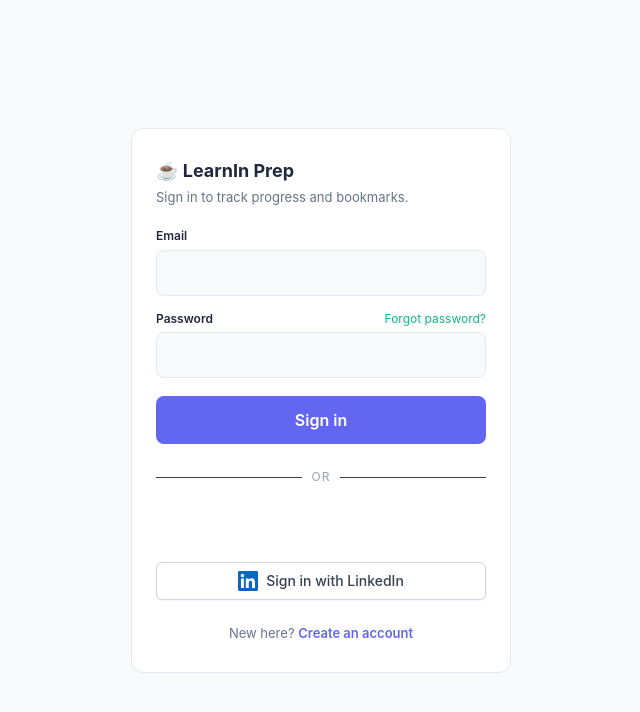
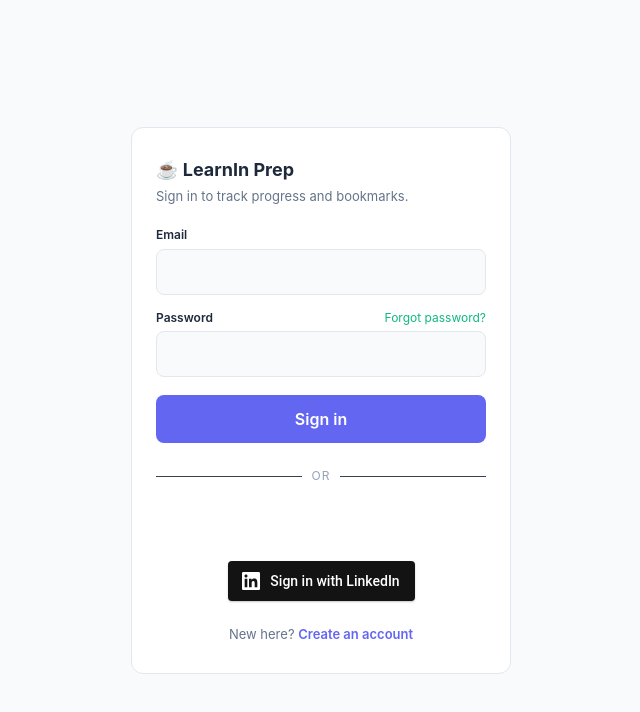
Before and after one commit to shantanusd243-github/web-interview-learnin, a React (Vite) app: page /login in a window 1280 px wide. Shown: the top 712 px of the page, without its empty margins (319-959 px from the left). Built offline with nearby package versions, Linux system fonts and the light colour scheme; no server answers.

Commit message:
linkdine login changes

```diff
--- a/src/context/AuthContext.jsx
+++ b/src/context/AuthContext.jsx
@@ -49,6 +49,13 @@
     return data.user;
   }, []);
 
+  const linkedinLogin = useCallback(async (code) => {
+    const data = await authApi.linkedinLogin(code);
+    setTokens(data);
+    setUser(data.user);
+    return data.user;
+  }, []);
+
   const logout = useCallback(async () => {
     try {
       await authApi.logout();
@@ -63,7 +70,7 @@
 
   // 3. Combined into a single, clean return statement
   return (
-    <AuthContext.Provider value={{ user, loading, login, register, googleLogin, logout, isAdmin }}>
+    <AuthContext.Provider value={{ user, loading, login, register, googleLogin, linkedinLogin, logout, isAdmin }}>
       {children}
     </AuthContext.Provider>
   );
--- a/src/pages/LinkedInCallbackPage.jsx
+++ b/src/pages/LinkedInCallbackPage.jsx
@@ -1,14 +1,17 @@
-import { useEffect, useState } from 'react';
+import { useEffect, useState, useRef } from 'react';
 import { useLocation, useNavigate } from 'react-router-dom';
 import { useAuth } from '../context/AuthContext';
-import { authApi } from '../api/auth'; // Only import authApi
 
 export default function LinkedInCallbackPage() {
   const [isProcessing, setIsProcessing] = useState(false);
   const location = useLocation();
   const navigate = useNavigate();
-  const { login } = useAuth();
+  // Only extract what you need
+  const { linkedinLogin } = useAuth();
   const [error, setError] = useState(null);
+
+  // Use a ref to strictly prevent double-firing in React 18 Strict Mode
+  const hasAttempted = useRef(false);
 
   useEffect(() => {
     const searchParams = new URLSearchParams(location.search);
@@ -21,24 +24,30 @@
       return;
     }
 
-    if (code && !isProcessing) {
+    if (code) {
+      // If we haven't attempted the login yet, do it now.
+      if (!hasAttempted.current) {
+        hasAttempted.current = true;
         setIsProcessing(true);
-      // Call it as a method on the authApi object
-      authApi.linkedinLogin(code)
-        .then((data) => {
-          login(data);
+
+        linkedinLogin(code)
+          .then(() => {
             navigate('/dashboard');
           })
           .catch((err) => {
             setIsProcessing(false);
+            hasAttempted.current = false; // Allow retry on failure
             console.error('LinkedIn authentication failed', err);
             setError('Failed to securely log in with LinkedIn.');
             setTimeout(() => navigate('/login'), 3000);
           });
+      }
+      // Notice there is NO 'else' here. If code exists and we are processing, just wait.
     } else {
+      // If there is absolutely no code in the URL, send them away.
       navigate('/login');
     }
-  }, [location, login, navigate]);
+  }, [location, linkedinLogin, navigate]);
 
   return (
     <div className="flex flex-col items-center justify-center min-h-screen bg-gray-50">
--- a/src/pages/LoginPage.jsx
+++ b/src/pages/LoginPage.jsx
@@ -4,7 +4,6 @@
 import { GoogleLogin } from '@react-oauth/google';
 
 export default function LoginPage() {
-  // We extract the new googleLogin function from our AuthContext
   const { login, googleLogin } = useAuth();
   const navigate = useNavigate();
   const location = useLocation();
@@ -33,7 +32,6 @@
     setError('');
     setSubmitting(true);
     try {
-      // Send the Google ID token to the backend
       await googleLogin(credentialResponse.credential);
       navigate(from, { replace: true });
     } catch (err) {
@@ -48,7 +46,6 @@
     const redirectUri = encodeURIComponent(import.meta.env.VITE_LINKEDIN_REDIRECT_URI);
     const scope = encodeURIComponent('openid profile email');
 
-    // Redirects user to LinkedIn OAuth screen
     window.location.href = `https://www.linkedin.com/oauth/v2/authorization?response_type=code&client_id=${clientId}&redirect_uri=${redirectUri}&scope=${scope}`;
   };
 
@@ -74,7 +71,6 @@
           </div>
 
           <div className="auth-field">
-            {/* Added Flexbox to put label and Forgot link on the same line */}
             <div style={{ display: 'flex', justifyContent: 'space-between', alignItems: 'center', marginBottom: '4px' }}>
               <label htmlFor="password" style={{ marginBottom: 0 }}>Password</label>
               <Link to="/forgot-password" style={{ fontSize: '12px', color: '#10b981', textDecoration: 'none' }}>
@@ -123,14 +119,34 @@
           />
         </div>
 
-        {/* Example LinkedIn Button Styling - adjust classes to match your theme */}
+        {/* LinkedIn Login Button */}
+        <div style={{ display: 'flex', justifyContent: 'center', marginTop: '12px' }}>
           <button
             type="button"
             onClick={handleLinkedInLogin}
-          className="w-full flex justify-center py-2 px-4 border border-gray-300 rounded-md shadow-sm bg-white text-sm font-medium text-gray-700 hover:bg-gray-50 mt-3"
+            style={{
+              display: 'flex',
+              alignItems: 'center',
+              justifyContent: 'center',
+              height: '40px',          /* Matches Google size="large" */
+              minWidth: '187px',       /* Matches standard Google text width */
+              padding: '0 12px',
+              backgroundColor: '#131314', /* Matches Google filled_black theme */
+              color: '#ffffff',
+              border: 'none',
+              borderRadius: '4px',     /* Matches Google shape="rectangular" */
+              fontSize: '14px',
+              fontWeight: '500',
+              fontFamily: 'Roboto, Arial, sans-serif',
+              cursor: 'pointer',
+              transition: 'background-color 0.2s',
+              boxShadow: '0 1px 2px 0 rgba(60,64,67,0.3)'
+            }}
+            onMouseOver={(e) => (e.currentTarget.style.backgroundColor = '#2b2b2b')}
+            onMouseOut={(e) => (e.currentTarget.style.backgroundColor = '#131314')}
           >
             <svg
-            className="w-5 h-5 mr-2 text-[#0A66C2]"
+              style={{ width: '18px', height: '18px', marginRight: '10px', color: '#ffffff' }}
               fill="currentColor"
               viewBox="0 0 24 24"
               aria-hidden="true"
@@ -139,6 +155,7 @@
             </svg>
             Sign in with LinkedIn
           </button>
+        </div>
 
         <div className="auth-switch" style={{ marginTop: '24px' }}>
           New here? <Link to="/register">Create an account</Link>
```
Lines whose indentation alone changed are shown as unchanged.
